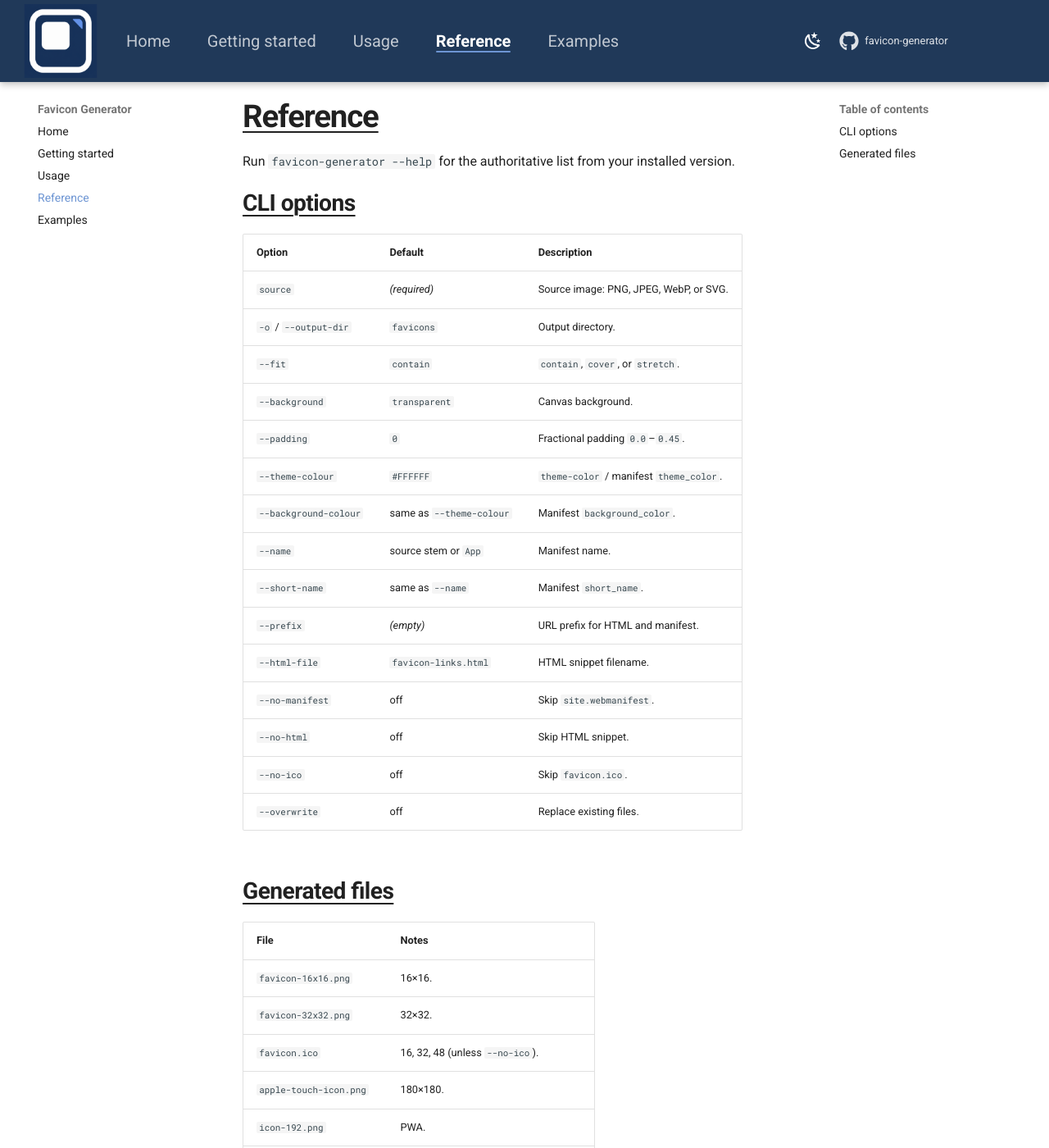
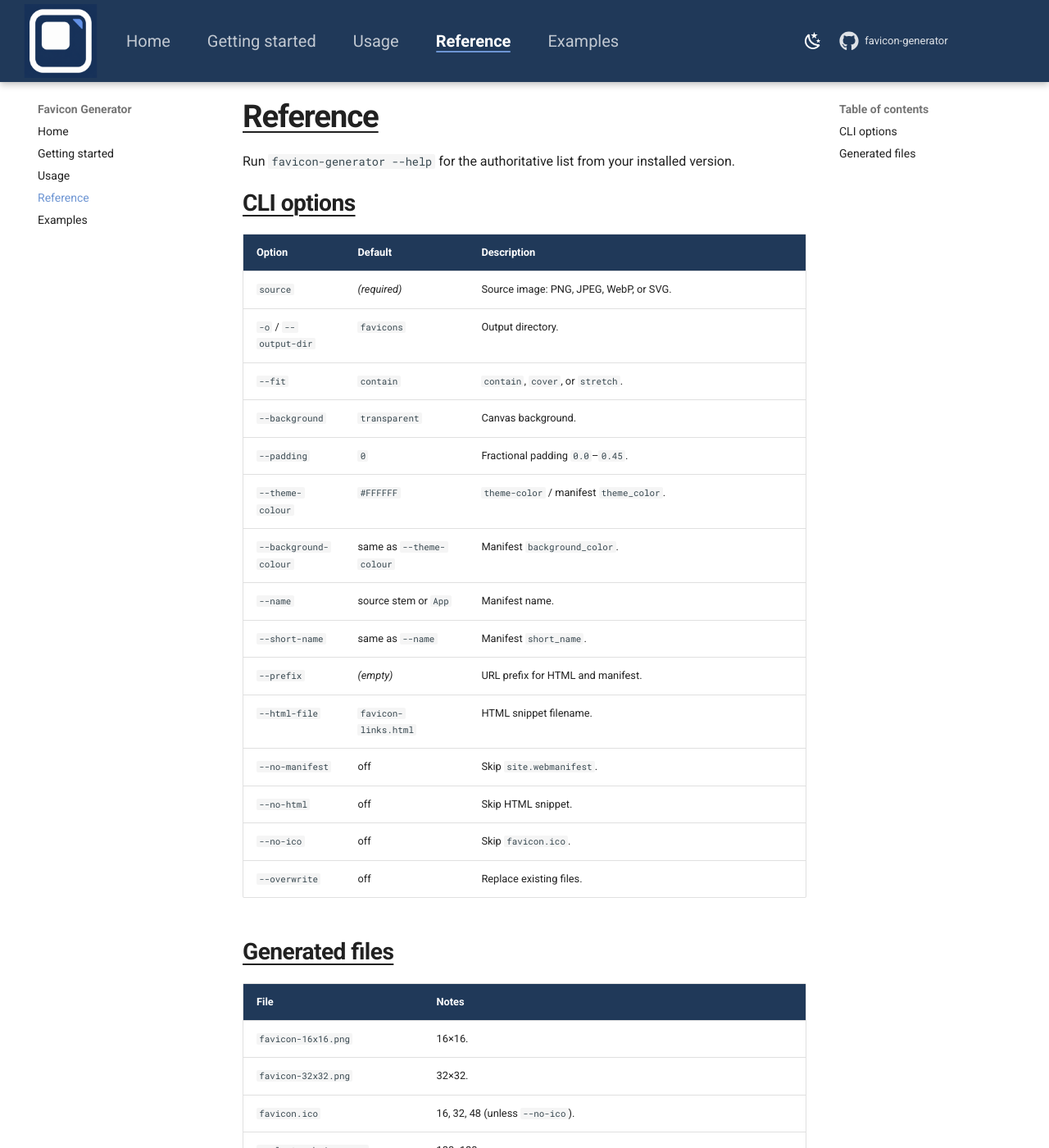
Before and after one commit to lupaxa-code-playground/favicon-generator, an MkDocs documentation site: the page built from mkdocs/reference.md, in a window 1280 px wide and 1400 px high. Shown: the whole window at 82% size. Built offline with MkDocs 1.6.1 and Material for MkDocs 9.7.7, drawn with Linux system fonts in a browser that asks for light colours; comment, search, counter and statistics services are not loaded.

Commit message:
Align MkDocs chrome with the Lupaxa documentation template.

```diff
--- a/mkdocs.yml
+++ b/mkdocs.yml
@@ -17,10 +17,17 @@
 extra:
   generator: false
   # Hide left site nav (header already lists pages); keep on-this-page TOC.
+  # Default when omitted: false (left nav visible).
   hide_primary_sidebar: false
   # Optional short label for the header GitHub link.
   # If omitted, uses the repo segment of repo_name (org/repo → repo).
   # repo_display_name: Favicon Generator
+  # Footer (rendered by overrides/partials/copyright.html; year set in-browser).
+  start_year: 2026
+  footer_name: The Lupaxa Project
+  footer_taglines:
+    - Where exploration meets precision.
+    - Where the untamed meets the engineered.
   # Counter.dev analytics (omit counter_dev_id to disable).
   counter_dev_id: ef410665-76d4-43fe-9e91-53f26ed1004b
   counter_dev_utcoffset: 0
@@ -53,9 +60,12 @@
 
   features:
     - content.code.copy
+    - content.tooltips
+    - navigation.indexes
     - navigation.instant
     - navigation.instant.progress
     - navigation.top
+    - navigation.sections
     - toc.follow
 
   palette:
@@ -95,17 +105,35 @@
   - Reference: reference.md
   - Examples: examples.md
 
-# Only extensions used by current mkdocs/*.md pages (plus toc for the sidebar).
 markdown_extensions:
+  - abbr
+  - admonition
+  - attr_list
+  - def_list
+  - footnotes
+  - md_in_html
   - tables
   - toc:
       permalink: false
       permalink_title: Link to this section
+  - pymdownx.blocks.caption
+  - pymdownx.caret
+  - pymdownx.details
   - pymdownx.highlight:
       anchor_linenums: true
       line_spans: __span
       pygments_lang_class: true
+  - pymdownx.inlinehilite
+  - pymdownx.keys
+  - pymdownx.mark
+  - pymdownx.smartsymbols
+  - pymdownx.snippets
   - pymdownx.superfences
+  - pymdownx.tabbed:
+      alternate_style: true
+  - pymdownx.tasklist:
+      custom_checkbox: true
+  - pymdownx.tilde
 
 # =============================================================================
 # Additional Assets
@@ -118,6 +146,8 @@
   - assets/stylesheets/30-navigation.css
   - assets/stylesheets/40-components/buttons.css
   - assets/stylesheets/40-components/footer.css
+  - assets/stylesheets/40-components/hero.css
+  - assets/stylesheets/40-components/tables.css
   - assets/stylesheets/90-responsive.css
   - assets/stylesheets/95-print.css
   - assets/stylesheets/99-overrides.css
@@ -127,10 +157,5 @@
   - assets/javascript/header-active-nav.js
 
 # =============================================================================
-# Copyright
+# Copyright (rendered by overrides/partials/copyright.html; year set in-browser)
 # =============================================================================
-
-copyright: >
-  <span class="footer-copyright">© 2026 <strong>The Lupaxa Project</strong>. All rights reserved.</span>
-  <span class="footer-tagline">Where exploration meets precision.</span>
-  <span class="footer-tagline">Where the untamed meets the engineered.</span>
--- a/mkdocs/assets/stylesheets/40-components/buttons.css
+++ b/mkdocs/assets/stylesheets/40-components/buttons.css
@@ -30,9 +30,9 @@
 
 .md-typeset .md-button--primary:hover,
 .md-typeset .md-button--primary:focus {
-  color: var(--lupaxa-white);
-  background-color: var(--lupaxa-dark-blue);
-  border-color: var(--lupaxa-dark-blue);
+  color: var(--lupaxa-dark-blue);
+  background-color: var(--lupaxa-light-blue);
+  border-color: var(--lupaxa-light-blue);
 }
 
 .md-typeset .md-button.lupaxa-button {
--- a/mkdocs/assets/stylesheets/40-components/footer.css
+++ b/mkdocs/assets/stylesheets/40-components/footer.css
@@ -1,5 +1,4 @@
 /* =============================================================================
- * The Lupaxa Project Portal
  * Site Footer
  * ============================================================================= */
 
@@ -10,7 +9,7 @@
 }
 
 .md-footer-meta {
-  padding: 1.5rem 1rem;
+  padding: 0.7rem 1rem;
   border-top:
     1px solid
     color-mix(
@@ -36,14 +35,14 @@
 .md-copyright__highlight {
   display: flex;
   flex-direction: column;
-  gap: 0.35rem;
+  gap: 0.15rem;
   align-items: center;
 }
 
 .footer-copyright {
   color: var(--lupaxa-white);
   font-weight: 600;
-  line-height: 1.35;
+  line-height: 1.25;
   opacity: 0.9;
   letter-spacing: -0.02em;
 }
@@ -51,10 +50,10 @@
 .footer-tagline {
   color: var(--lupaxa-white);
   font-weight: 300;
-  line-height: 1.35;
+  line-height: 1.25;
 }
 
 .footer-copyright,
 .footer-tagline {
-  font-size: clamp(0.875rem, 0.84rem + 0.2vw, 0.95rem);
+  font-size: clamp(0.7rem, 0.68rem + 0.1vw, 0.8rem);
 }
--- /dev/null
+++ b/mkdocs/assets/stylesheets/40-components/hero.css
@@ -0,0 +1,110 @@
+/* =============================================================================
+ * Shared Hero Component (home + 404)
+ * ============================================================================= */
+
+.lupaxa-hero {
+  margin: 0 -1.2rem 1.5rem;
+  padding: 3.5rem 1.5rem 1.5rem;
+  text-align: center;
+  background:
+    radial-gradient(
+      circle at top,
+      color-mix(in srgb, var(--lupaxa-blue) 20%, transparent),
+      transparent 55%
+    ),
+    linear-gradient(
+      180deg,
+      color-mix(in srgb, var(--lupaxa-blue) 8%, transparent),
+      transparent
+    );
+  border-bottom: 1px solid var(--md-default-fg-color--lightest);
+}
+
+.lupaxa-hero-logo,
+.lupaxa-hero > img {
+  display: block;
+  width: min(100%, 256px);
+  height: auto;
+  margin: 0 auto 1.5rem;
+}
+
+.md-typeset .lupaxa-hero-title,
+.lupaxa-hero h1 {
+  margin: 0;
+  color: var(--md-default-fg-color--light);
+  font-size: clamp(1.9rem, 4vw, 3.6rem);
+  font-weight: 500;
+  line-height: 1.05;
+  letter-spacing: -0.035em;
+  text-decoration: none;
+}
+
+.lupaxa-hero-subtitle {
+  max-width: 48rem;
+  margin: 1.2rem auto 0;
+  color: var(--md-default-fg-color--light);
+  font-size: clamp(1rem, 2vw, 1.3rem);
+  line-height: 1.6;
+}
+
+.lupaxa-hero-actions {
+  display: grid;
+  grid-template-columns: repeat(3, minmax(0, 1fr));
+  gap: 0.75rem;
+  justify-content: center;
+  max-width: min(100%, 44rem);
+  margin-top: var(--lupaxa-spacing-lg);
+  margin-right: auto;
+  margin-left: auto;
+}
+
+.lupaxa-hero-actions .md-button {
+  width: 100%;
+  min-width: 0;
+  box-sizing: border-box;
+}
+
+.lupaxa-error-hero {
+  margin: 0 -1.2rem 1.5rem;
+  padding: 3.5rem 1.5rem 2.5rem;
+  text-align: center;
+  background:
+    radial-gradient(
+      circle at top,
+      color-mix(in srgb, var(--lupaxa-blue) 20%, transparent),
+      transparent 55%
+    ),
+    linear-gradient(
+      180deg,
+      color-mix(in srgb, var(--lupaxa-blue) 8%, transparent),
+      transparent
+    );
+}
+
+.lupaxa-error-hero .lupaxa-hero-actions {
+  grid-template-columns: minmax(0, 16rem);
+}
+
+.lupaxa-error-code {
+  margin: 0 0 0.75rem;
+  color: var(--lupaxa-light-blue);
+  font-size: clamp(3.5rem, 10vw, 6rem);
+  font-weight: 700;
+  line-height: 1;
+  letter-spacing: -0.05em;
+}
+
+[data-md-color-scheme="slate"] .lupaxa-hero,
+[data-md-color-scheme="slate"] .lupaxa-error-hero {
+  background:
+    radial-gradient(
+      circle at top,
+      color-mix(in srgb, var(--lupaxa-blue) 18%, transparent),
+      transparent 58%
+    ),
+    linear-gradient(
+      180deg,
+      rgb(255 255 255 / 2%),
+      transparent
+    );
+}
--- /dev/null
+++ b/mkdocs/assets/stylesheets/40-components/tables.css
@@ -0,0 +1,98 @@
+/* =============================================================================
+ * Tables
+ *
+ * Material wraps tables in `.md-typeset__scrollwrap` > `.md-typeset__table` and
+ * defaults the table to `display: inline-block` with horizontal padding on the
+ * wrapper. That shrinks the visible table vs adjacent code blocks. Force the
+ * wrappers and table to the full content width, then apply column proportions.
+ * ============================================================================= */
+
+.md-typeset .md-typeset__scrollwrap {
+  display: block !important;
+  width: 100% !important;
+  max-width: 100% !important;
+  margin: 0;
+}
+
+/* Material: display:inline-block; padding:0 .8rem — padding is what leaves a
+   visible gap vs full-width code fences. */
+.md-typeset .md-typeset__table {
+  display: block !important;
+  width: 100% !important;
+  max-width: 100% !important;
+  margin-bottom: 0.5em;
+  padding: 0 !important;
+  box-sizing: border-box;
+}
+
+.md-typeset .md-typeset__table table,
+.md-typeset table:not([class]) {
+  display: table !important;
+  width: 100% !important;
+  max-width: 100% !important;
+  table-layout: fixed;
+  margin: 0 !important;
+  overflow: visible;
+}
+
+.md-typeset table:not([class]) th,
+.md-typeset table:not([class]) td,
+.md-typeset .md-typeset__table table th,
+.md-typeset .md-typeset__table table td {
+  vertical-align: top;
+  overflow-wrap: anywhere;
+  word-break: break-word;
+  min-width: 0;
+}
+
+.md-typeset table:not([class]) th,
+.md-typeset .md-typeset__table table th {
+  color: var(--lupaxa-white);
+  background-color: var(--lupaxa-blue);
+  border-color: color-mix(in srgb, var(--lupaxa-blue) 85%, var(--lupaxa-white));
+  font-weight: 650;
+}
+
+.md-typeset table:not([class]) th a,
+.md-typeset .md-typeset__table table th a {
+  color: var(--lupaxa-white);
+}
+
+/* 2 columns — label | description */
+.md-typeset table:not([class]) tr > :nth-child(1):nth-last-child(2),
+.md-typeset .md-typeset__table table tr > :nth-child(1):nth-last-child(2) {
+  width: 32%;
+}
+
+.md-typeset table:not([class]) tr > :nth-child(2):nth-last-child(1),
+.md-typeset .md-typeset__table table tr > :nth-child(2):nth-last-child(1) {
+  width: 68%;
+}
+
+/* 3 columns — key | meta | description */
+.md-typeset table:not([class]) tr > :nth-child(1):nth-last-child(3),
+.md-typeset .md-typeset__table table tr > :nth-child(1):nth-last-child(3) {
+  width: 18%;
+}
+
+.md-typeset table:not([class]) tr > :nth-child(2):nth-last-child(2),
+.md-typeset .md-typeset__table table tr > :nth-child(2):nth-last-child(2) {
+  width: 22%;
+}
+
+.md-typeset table:not([class]) tr > :nth-child(3):nth-last-child(1),
+.md-typeset .md-typeset__table table tr > :nth-child(3):nth-last-child(1) {
+  width: 60%;
+}
+
+/* 4 columns — even split */
+.md-typeset table:not([class]) tr > :nth-child(1):nth-last-child(4),
+.md-typeset table:not([class]) tr > :nth-child(2):nth-last-child(3),
+.md-typeset table:not([class]) tr > :nth-child(3):nth-last-child(2),
+.md-typeset table:not([class]) tr > :nth-child(4):nth-last-child(1),
+.md-typeset .md-typeset__table table tr > :nth-child(1):nth-last-child(4),
+.md-typeset .md-typeset__table table tr > :nth-child(2):nth-last-child(3),
+.md-typeset .md-typeset__table table tr > :nth-child(3):nth-last-child(2),
+.md-typeset .md-typeset__table table tr > :nth-child(4):nth-last-child(1) {
+  width: 25%;
+}
--- /dev/null
+++ b/overrides/partials/copyright.html
@@ -0,0 +1,17 @@
+<div class="md-copyright">
+  <div class="md-copyright__highlight">
+    <span class="footer-copyright"
+      >©
+      <span
+        class="footer-years"
+        data-start-year="{{ config.extra.start_year or '' }}"
+        >{{ config.extra.start_year or '' }}</span
+      >
+      <strong>{{ config.extra.footer_name or config.site_name }}</strong>. All
+      rights reserved.</span
+    >
+    {% for tagline in config.extra.footer_taglines or [] %}
+    <span class="footer-tagline">{{ tagline }}</span>
+    {% endfor %}
+  </div>
+</div>
--- a/overrides/partials/header.html
+++ b/overrides/partials/header.html
@@ -38,12 +38,13 @@
     <nav class="lupaxa-header__nav" aria-label="Primary navigation">
       <ul class="lupaxa-header__nav-list">
         {% for nav_item in nav %}
+          {# Sections have url=None; link to the first child (section index). #}
           <li
             class="lupaxa-header__nav-item{% if nav_item.active %} lupaxa-header__nav-item--active{% endif %}"
           >
             <a
               class="lupaxa-header__nav-link"
-              href="{{ nav_item.url | url }}"
+              href="{% if nav_item.url %}{{ nav_item.url | url }}{% elif nav_item.children %}{{ nav_item.children[0].url | url }}{% else %}{{ '' | url }}{% endif %}"
               {% if nav_item.active %}aria-current="page"{% endif %}
             >
               {{ nav_item.title }}
```
Also changed, not shown: .markdownlint.yml (+13 -1 lines), overrides/main.html (+7 -7 lines), 3 other files.
